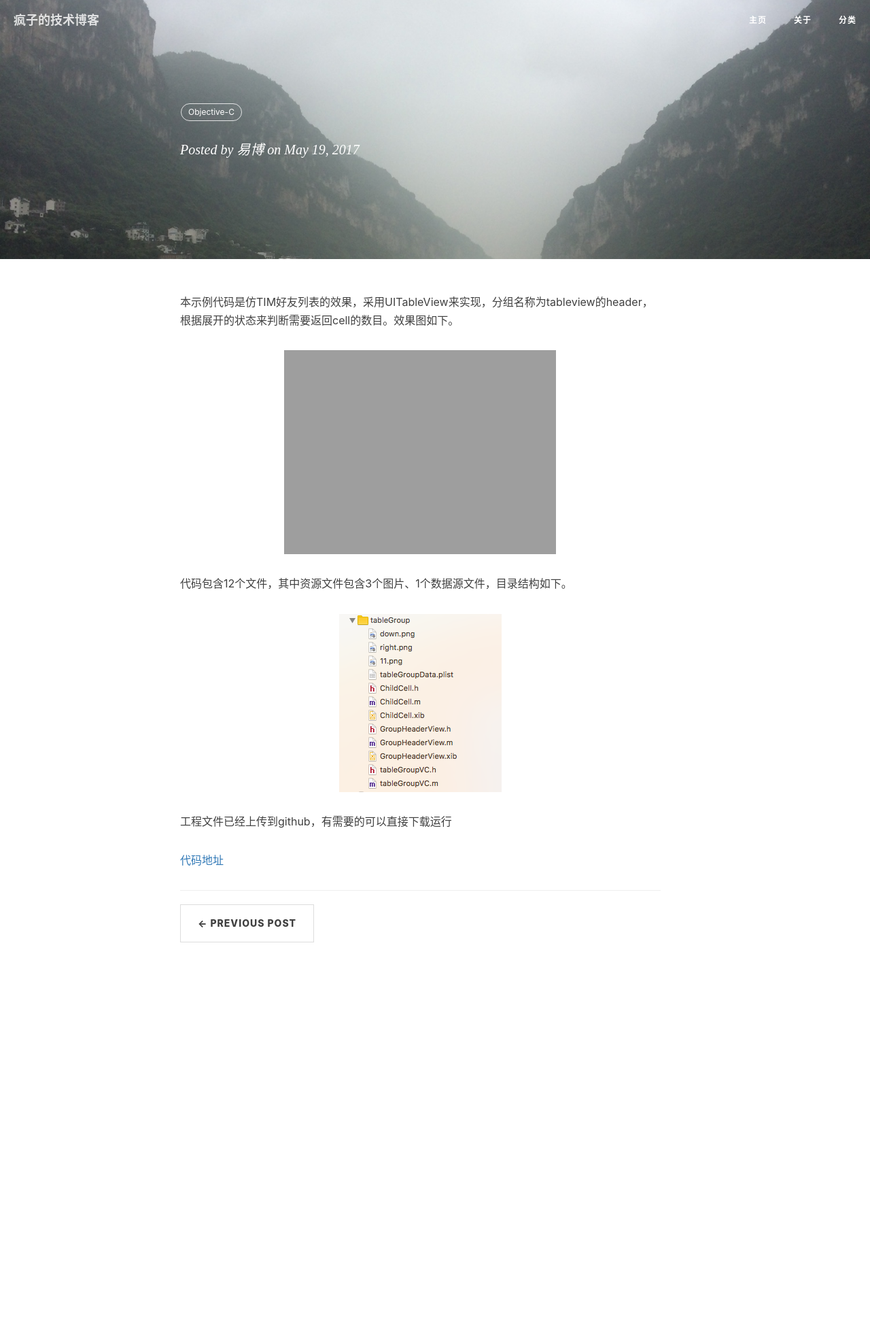
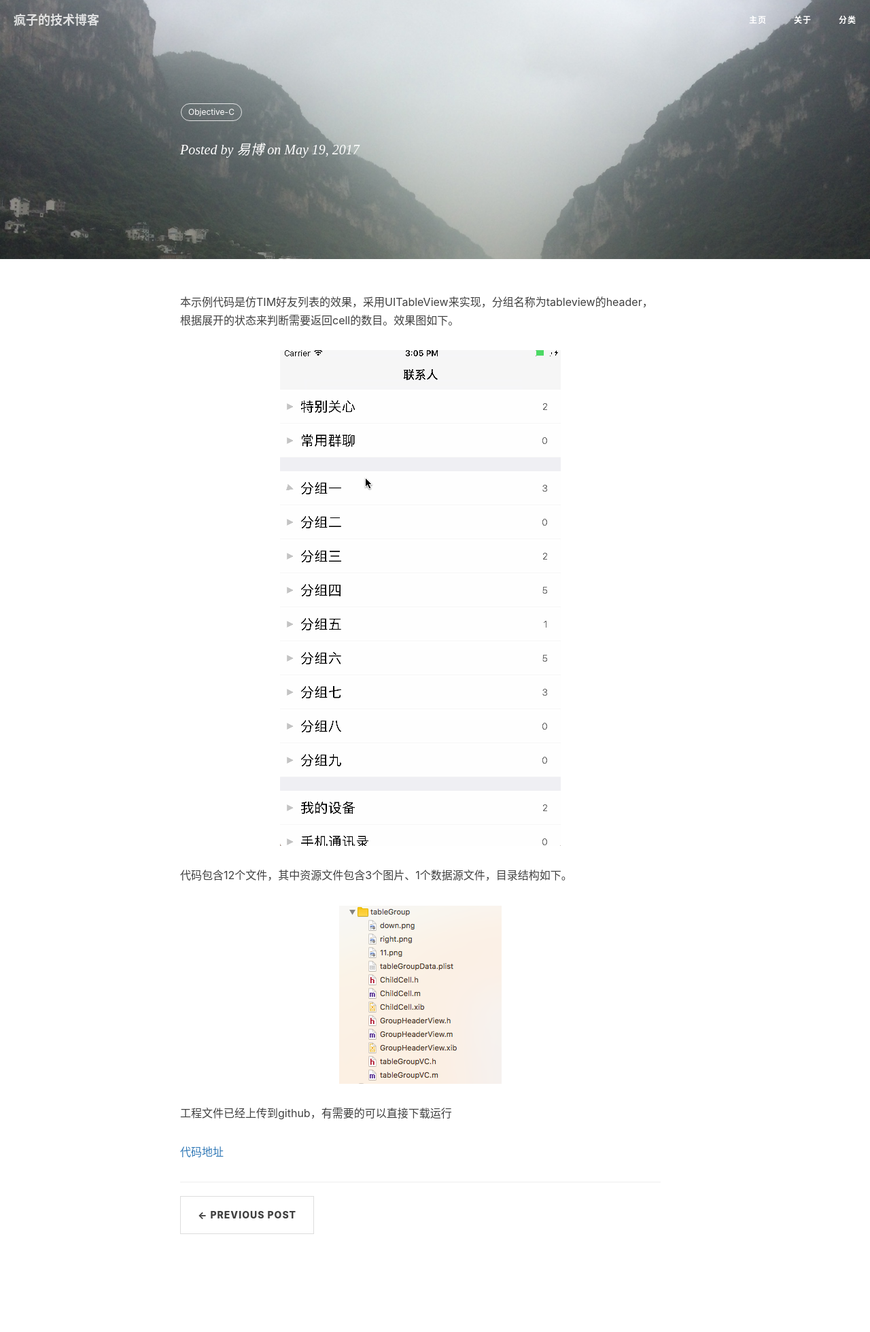
Before and after one commit to xttxqjfg/xttxqjfg.github.io, a Jekyll site: the page built from _posts/201705/2017-05-19-仿QQ联系人列表.markdown, in a window 1280 px wide. Shown: the whole page at 68% size. Built offline with Jekyll 4.4.1, drawn with Linux system fonts in a browser that asks for light colours; nearby versions of some CDN libraries; comment, search, counter and statistics services are not loaded; before the commit the page ends 1530 px from its top, so only the background shows below that.

Commit message:
no message

```diff
--- a/_posts/201705/2017-05-19-仿QQ联系人列表.markdown
+++ b/_posts/201705/2017-05-19-仿QQ联系人列表.markdown
@@ -11,7 +11,7 @@ tags:
 
 本示例代码是仿TIM好友列表的效果，采用UITableView来实现，分组名称为tableview的header，根据展开的状态来判断需要返回cell的数目。效果图如下。
 
-![效果图](http://www.xttxqjfg.cn/img/201705/19/1.gif)
+![效果图](http://www.xttxqjfg.cn/img/201705/19/2.gif)
 
 代码包含12个文件，其中资源文件包含3个图片、1个数据源文件，目录结构如下。
 
```
